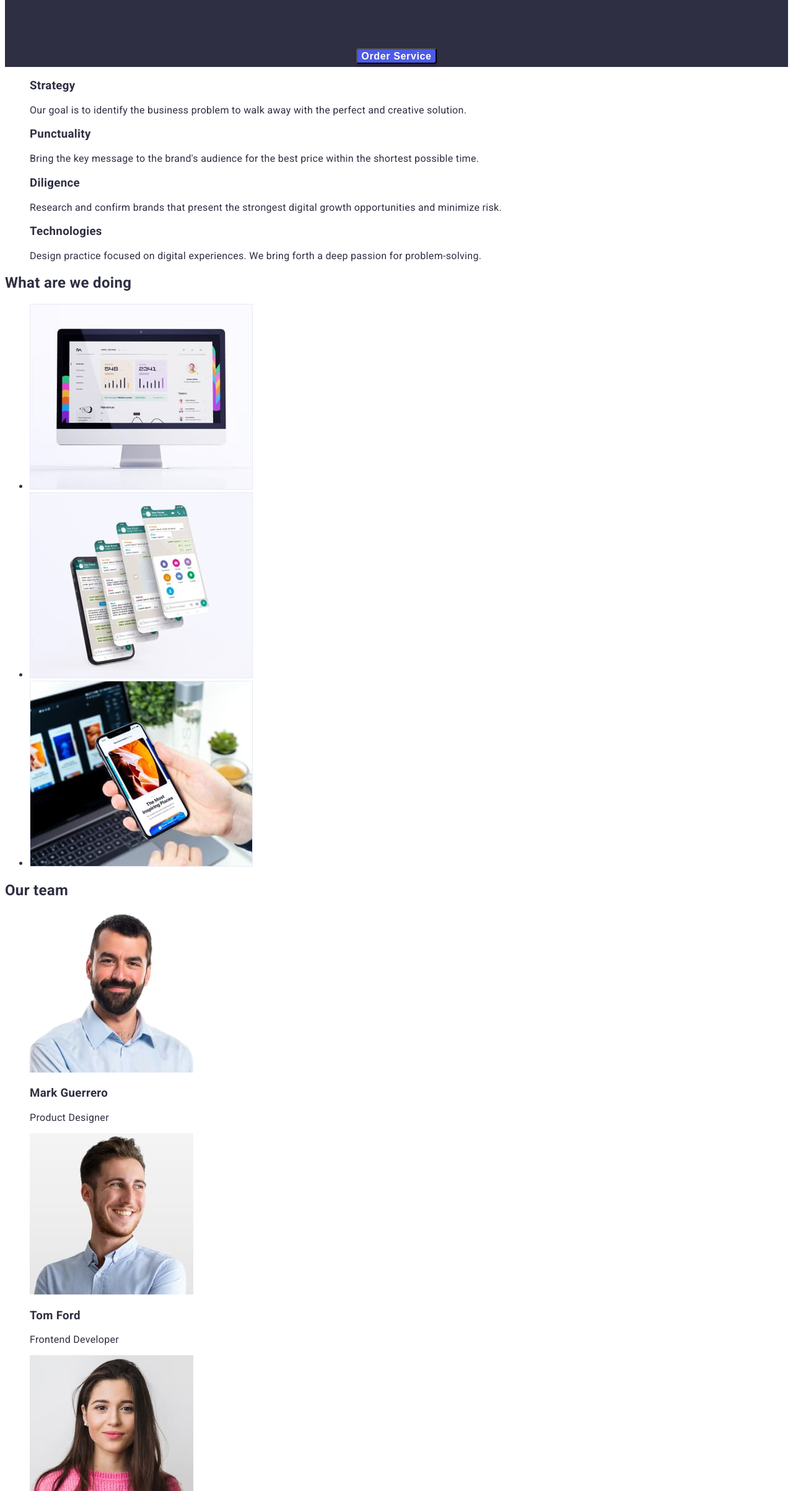
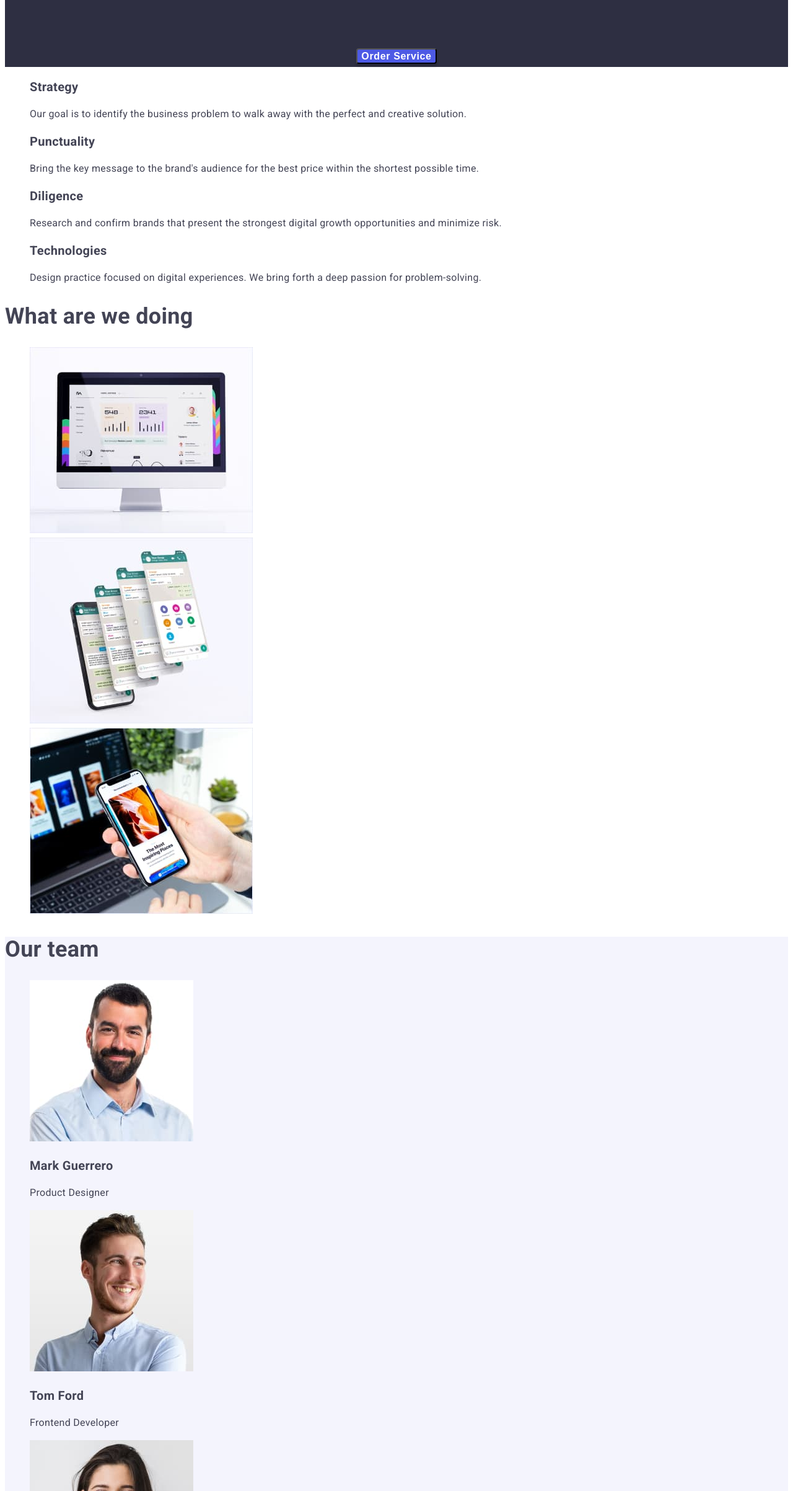
Before and after one commit to vaqyash/goit-markup-hw-02, a plain HTML site: page index.html in a window 1280 px wide. Shown: the part 395-2800 px from the top of the page at 62% size. Drawn offline with Linux system fonts and the light colour scheme.

Commit message:
styles-04
colors and fonts

```diff
--- a/css/styles.css
+++ b/css/styles.css
@@ -100,6 +100,29 @@ body {
 
 .order-btn:hover {
     background: #404BBF;
+}
+
+.card-title {
+    font-weight: 600;
+    font-size: 20px;
+    line-height: 1.2;
+}
+
+.card-text {
+    font-weight: 400;
+    font-size: 16px;
+    line-height: 1.5;
+    color: #434455;
+}
+
+.sect-header {
+    font-weight: 600;
+    font-size: 36px;
+    line-height: 1.1111;
+}
+
+.our-team {
+    background: #F4F4FD;
 }
 
 /* Footer */
--- a/index.html
+++ b/index.html
@@ -40,7 +40,7 @@
       </ul>
     </header>
 
-    <main>
+    <main class="card-text">
       <section class="hero">
         <h1>
           Effective Solutions <br />
@@ -51,28 +51,28 @@
 
       <ul class="no-dots">
         <li>
-          <h3>Strategy</h3>
+          <h3 class="card-title">Strategy</h3>
           <p>
             Our goal is to identify the business problem to walk away with the
             perfect and creative solution.
           </p>
         </li>
         <li>
-          <h3>Punctuality</h3>
+          <h3 class="card-title">Punctuality</h3>
           <p>
             Bring the key message to the brand's audience for the best price
             within the shortest possible time.
           </p>
         </li>
         <li>
-          <h3>Diligence</h3>
+          <h3 class="card-title">Diligence</h3>
           <p>
             Research and confirm brands that present the strongest digital
             growth opportunities and minimize risk.
           </p>
         </li>
         <li>
-          <h3>Technologies</h3>
+          <h3 class="card-title">Technologies</h3>
           <p>
             Design practice focused on digital experiences. We bring forth a
             deep passion for problem-solving.
@@ -80,9 +80,9 @@
         </li>
       </ul>
 
-      <h2>What are we doing</h2>
+      <h2 class="sect-header">What are we doing</h2>
 
-      <ul>
+      <ul class="no-dots">
         <li>
           <img src="images/img-01.jpg" alt="Desktop" width="360" />
         </li>
@@ -98,32 +98,32 @@
         </li>
       </ul>
 
-      <section>
-        <h2>Our team</h2>
+      <section class="card-text our-team">
+        <h2 class="sect-header">Our team</h2>
 
         <ul class="no-dots">
           <li>
             <img src="images/tm-01.jpg" alt="Mark Guerrero" height="260" />
 
-            <h3>Mark Guerrero</h3>
+            <h3 class="card-title">Mark Guerrero</h3>
             <p>Product Designer</p>
           </li>
           <li>
             <img src="images/tm-02.jpg" alt="Tom Ford" height="260" />
 
-            <h3>Tom Ford</h3>
+            <h3 class="card-title">Tom Ford</h3>
             <p>Frontend Developer</p>
           </li>
           <li>
             <img src="images/tm-03.jpg" alt="Camila Garcia" height="260" />
 
-            <h3>Camila Garcia</h3>
+            <h3 class="card-title">Camila Garcia</h3>
             <p>Marketing</p>
           </li>
           <li>
             <img src="images/tm-04.jpg" alt="Daniel Wilson" height="260" />
 
-            <h3>Daniel Wilson</h3>
+            <h3 class="card-title">Daniel Wilson</h3>
             <p>UI Designer</p>
           </li>
         </ul>
```
Also changed, not shown: portfolio.html (+11 -10 lines).
